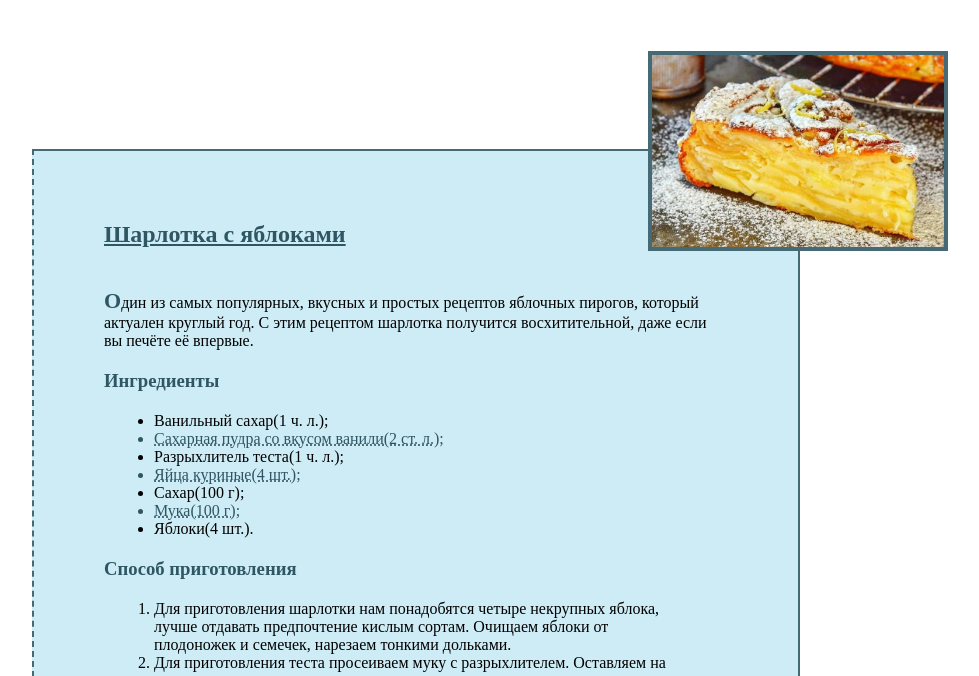
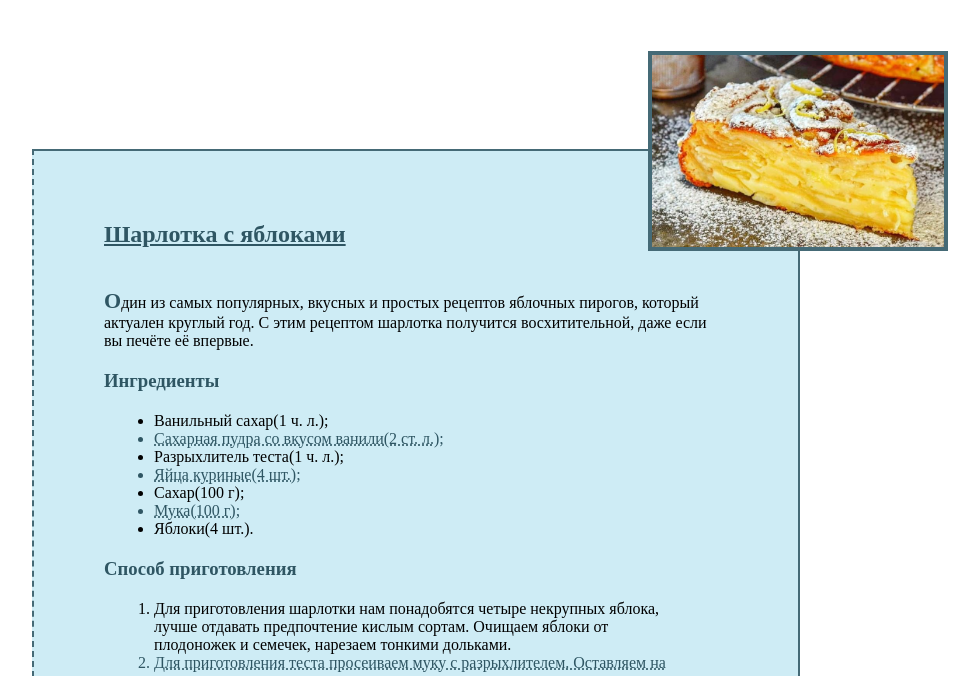
Before and after one commit to Andrei-Palavinka/homework-8, a plain HTML site: page index.html in a window 1280 px wide. Shown: the part 88-764 px from the top of the page, without its empty margins (224-1203 px from the left). Drawn offline with Linux system fonts and the light colour scheme.

Commit message:
fix homework8

```diff
--- a/style.css
+++ b/style.css
@@ -67,7 +67,7 @@
 	font-weight: 800;
 }
 
-.charlotte .ingredients li:nth-child(even) {
+.charlotte li:nth-child(even) {
 	color: #2f5663;
 	text-decoration: underline;
 	text-decoration-style:dotted;
```
